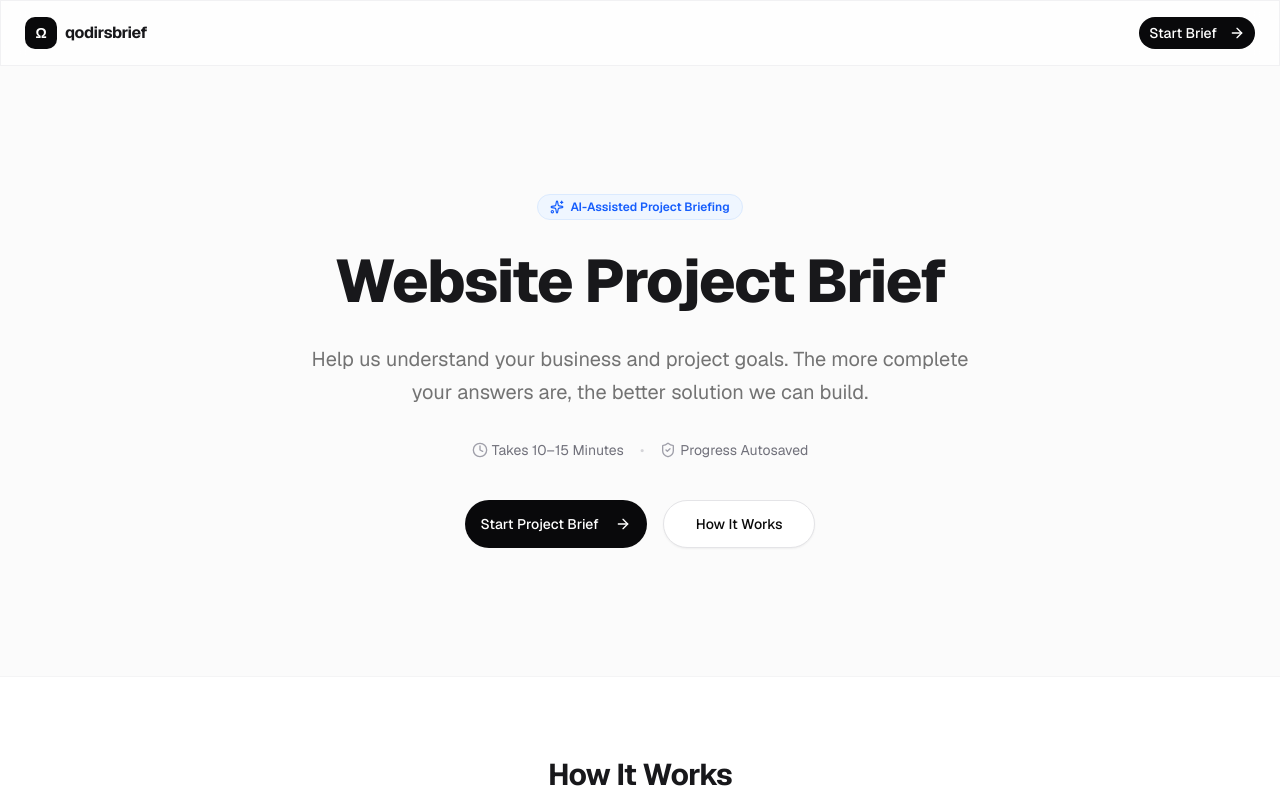
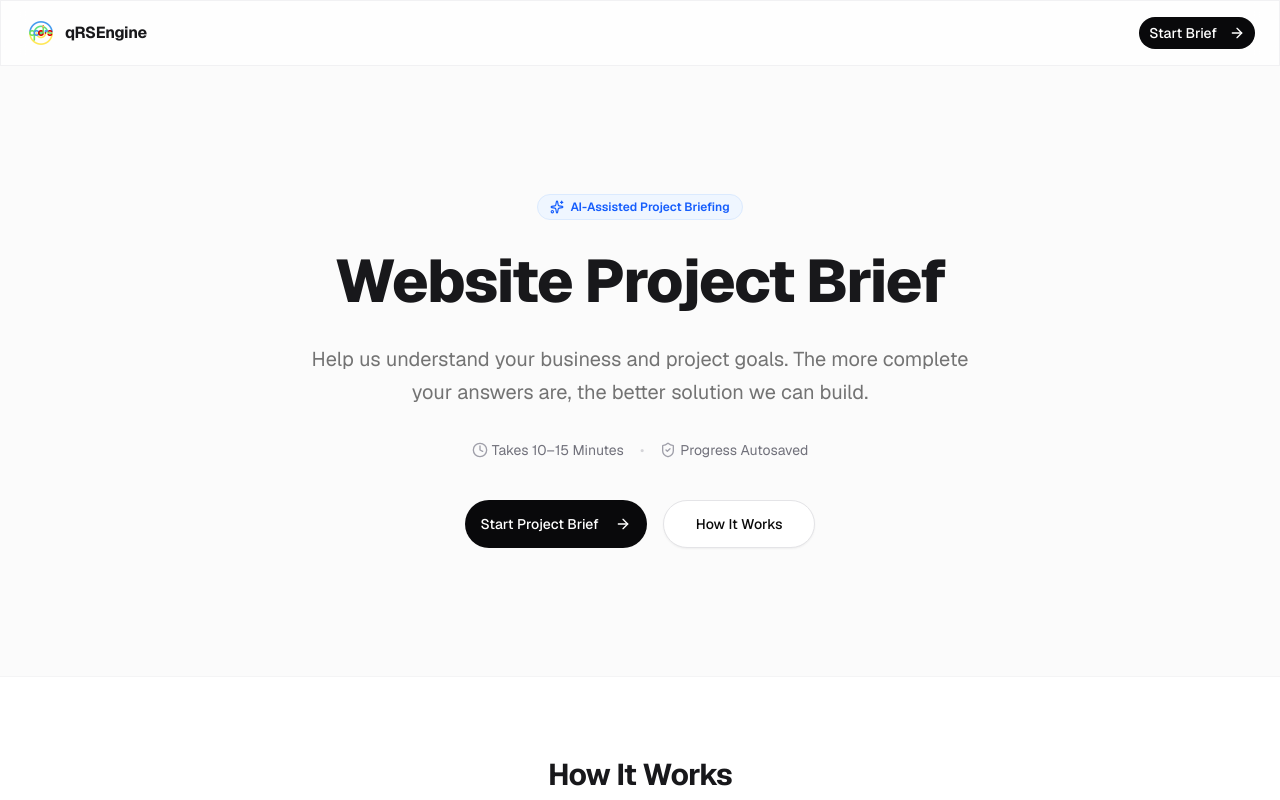
Before and after one commit to qodirs30/dodolweb, a Next.js app: page / in a window 1280 px wide. Shown: the top 800 px of the page. Built offline with nearby package versions, Linux system fonts and the light colour scheme; no server answers.

Commit message:
feat: rename brand name from qodirsbrief to qRSEngine and integrate custom uploaded logo image

```diff
--- a/src/app/admin/layout.tsx
+++ b/src/app/admin/layout.tsx
@@ -62,11 +62,9 @@ export default function AdminLayout({ children }: AdminLayoutProps) {
         {/* Mobile Header (visible only on small screens) */}
         <header className="lg:hidden fixed top-0 left-0 right-0 h-16 bg-white dark:bg-zinc-900 border-b border-zinc-200/60 dark:border-zinc-800/60 px-4 flex items-center justify-between z-30">
           <Link href="/admin" className="flex items-center gap-2">
-            <div className="h-7 w-7 rounded-lg bg-zinc-950 dark:bg-white flex items-center justify-center text-white dark:text-zinc-950 font-bold text-xs">
-              Ω
-            </div>
+            <img src="/logo.png" className="h-7 w-7 object-contain rounded-lg" alt="Logo" />
             <span className="font-bold tracking-tight text-sm text-zinc-900 dark:text-zinc-50">
-              qodirsbrief
+              qRSEngine
             </span>
           </Link>
           <button
@@ -90,12 +88,10 @@ export default function AdminLayout({ children }: AdminLayoutProps) {
           {/* Sidebar Brand Logo */}
           <div className="h-16 flex items-center justify-between px-4 border-b border-zinc-100 dark:border-zinc-850/50">
             <Link href="/admin" className="flex items-center gap-2.5 overflow-hidden">
-              <div className="h-8 w-8 rounded-lg bg-zinc-950 dark:bg-white flex items-center justify-center text-white dark:text-zinc-950 font-bold text-sm shrink-0">
-                Ω
-              </div>
+              <img src="/logo.png" className="h-8 w-8 object-contain rounded-lg shrink-0" alt="Logo" />
               {!collapsed && (
                 <span className="font-bold tracking-tight text-zinc-900 dark:text-zinc-50 truncate transition-all duration-300 text-sm">
-                  qodirsbrief
+                  qRSEngine
                 </span>
               )}
             </Link>
--- a/src/app/page.tsx
+++ b/src/app/page.tsx
@@ -19,11 +19,9 @@ export default function Home() {
       <header className="sticky top-0 z-50 w-full glass dark:dark-glass border-b border-zinc-200/50 dark:border-zinc-800/50">
         <div className="container mx-auto px-6 h-16 flex items-center justify-between">
           <Link href="/" className="flex items-center gap-2">
-            <div className="h-8 w-8 rounded-lg bg-zinc-950 dark:bg-white flex items-center justify-center text-white dark:text-zinc-950 font-bold text-sm">
-              Ω
-            </div>
+            <img src="/logo.png" className="h-8 w-8 object-contain rounded-lg" alt="Logo" />
             <span className="font-bold tracking-tight text-zinc-900 dark:text-zinc-50">
-              qodirsbrief
+              qRSEngine
             </span>
           </Link>
           <Link href="/start">
@@ -285,7 +283,7 @@ export default function Home() {
       {/* Footer */}
       <footer className="mt-auto py-8 bg-zinc-50 dark:bg-zinc-950 border-t border-zinc-200/50 dark:border-zinc-900/60">
         <div className="container mx-auto px-6 flex flex-col md:flex-row items-center justify-between gap-4 text-xs text-zinc-500">
-          <p>© {new Date().getFullYear()} qodirsbrief. All rights reserved.</p>
+          <p>© {new Date().getFullYear()} qRSEngine. All rights reserved.</p>
           <div className="flex gap-6">
             <Link href="/admin" className="hover:text-zinc-800 dark:hover:text-zinc-200 font-semibold">
               Admin Workspace Login
--- a/src/app/start/page.tsx
+++ b/src/app/start/page.tsx
@@ -152,11 +152,9 @@ export default function StartBriefPage() {
         <div className="container mx-auto max-w-7xl flex flex-col md:flex-row items-center justify-between gap-4">
           <div className="flex items-center gap-4 w-full md:w-auto justify-between">
             <Link href="/" className="flex items-center gap-2">
-              <div className="h-7 w-7 rounded-lg bg-zinc-950 dark:bg-white flex items-center justify-center text-white dark:text-zinc-950 font-bold text-xs">
-                Ω
-              </div>
+              <img src="/logo.png" className="h-7 w-7 object-contain rounded-lg" alt="Logo" />
               <span className="font-bold tracking-tight text-sm text-zinc-900 dark:text-zinc-50">
-                qodirsbrief
+                qRSEngine
               </span>
             </Link>
             <div className="flex items-center gap-2">
--- a/src/services/ai/GeminiService.ts
+++ b/src/services/ai/GeminiService.ts
@@ -156,7 +156,7 @@ Animation Preference: ${project.design.animations || 'None listed'}`;
     }
 
     // Construct Context Prompt
-    const contextPrompt = `You are a Coding Mentor and Senior Lead Developer for an agency called qodirsbrief.
+    const contextPrompt = `You are a Coding Mentor and Senior Lead Developer for an agency called qRSEngine.
 Your job is to mentor developers on how to code, build, and deploy the website requested by the client.
 
 CLIENT BRIEF CONTEXT:
--- a/src/services/pdf/PdfTemplate.tsx
+++ b/src/services/pdf/PdfTemplate.tsx
@@ -203,7 +203,7 @@ export const ProjectBriefPdfDocument: React.FC<PdfTemplateProps> = ({
       <Page size="A4" style={styles.page}>
         <View style={styles.coverContainer}>
           <View style={styles.coverHeader}>
-            <Text style={styles.brandLogo}>qodirsbrief</Text>
+            <Text style={styles.brandLogo}>qRSEngine</Text>
             <Text style={styles.docType}>Project Specification Brief</Text>
           </View>
 
```
Also changed, not shown: public/logo.png (added).
